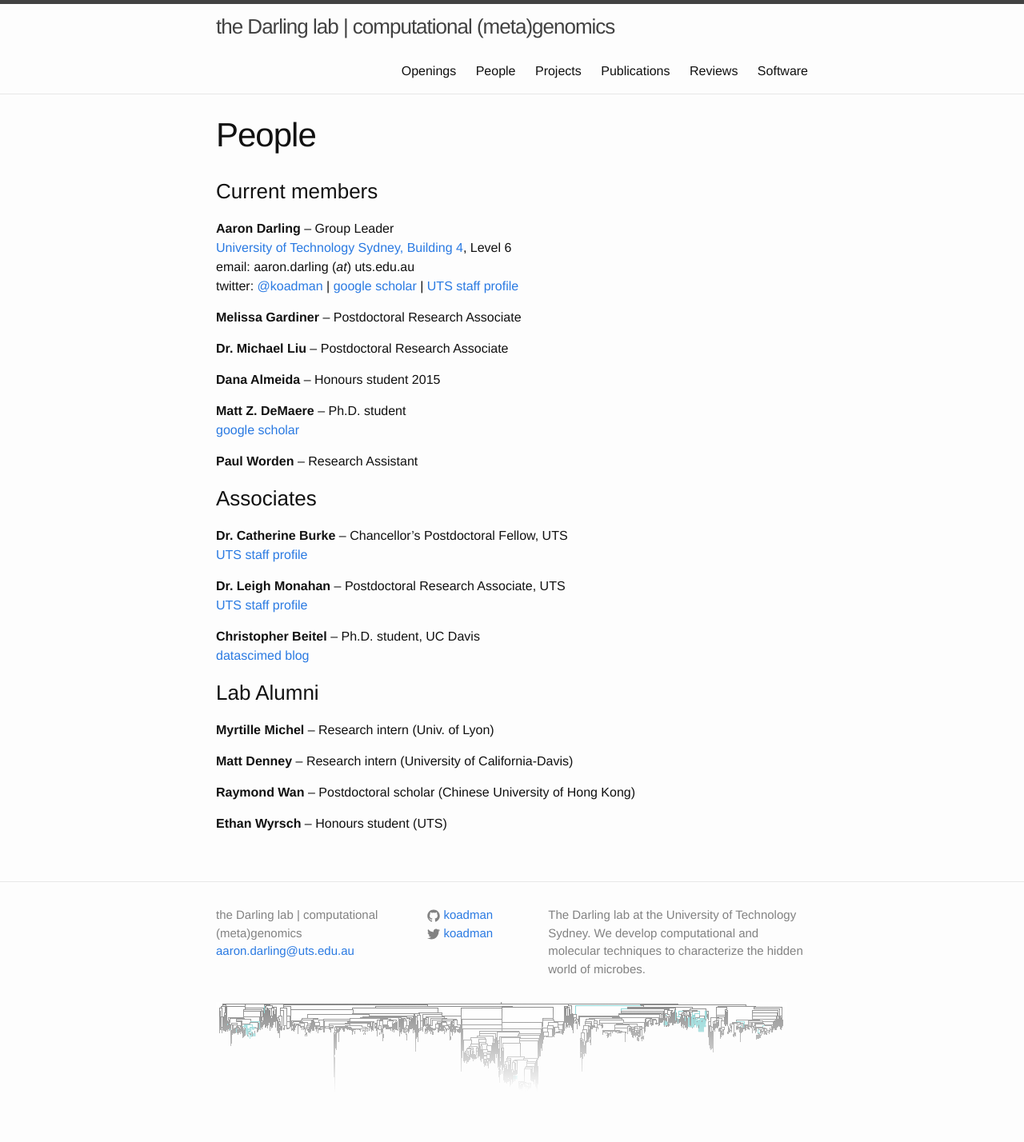
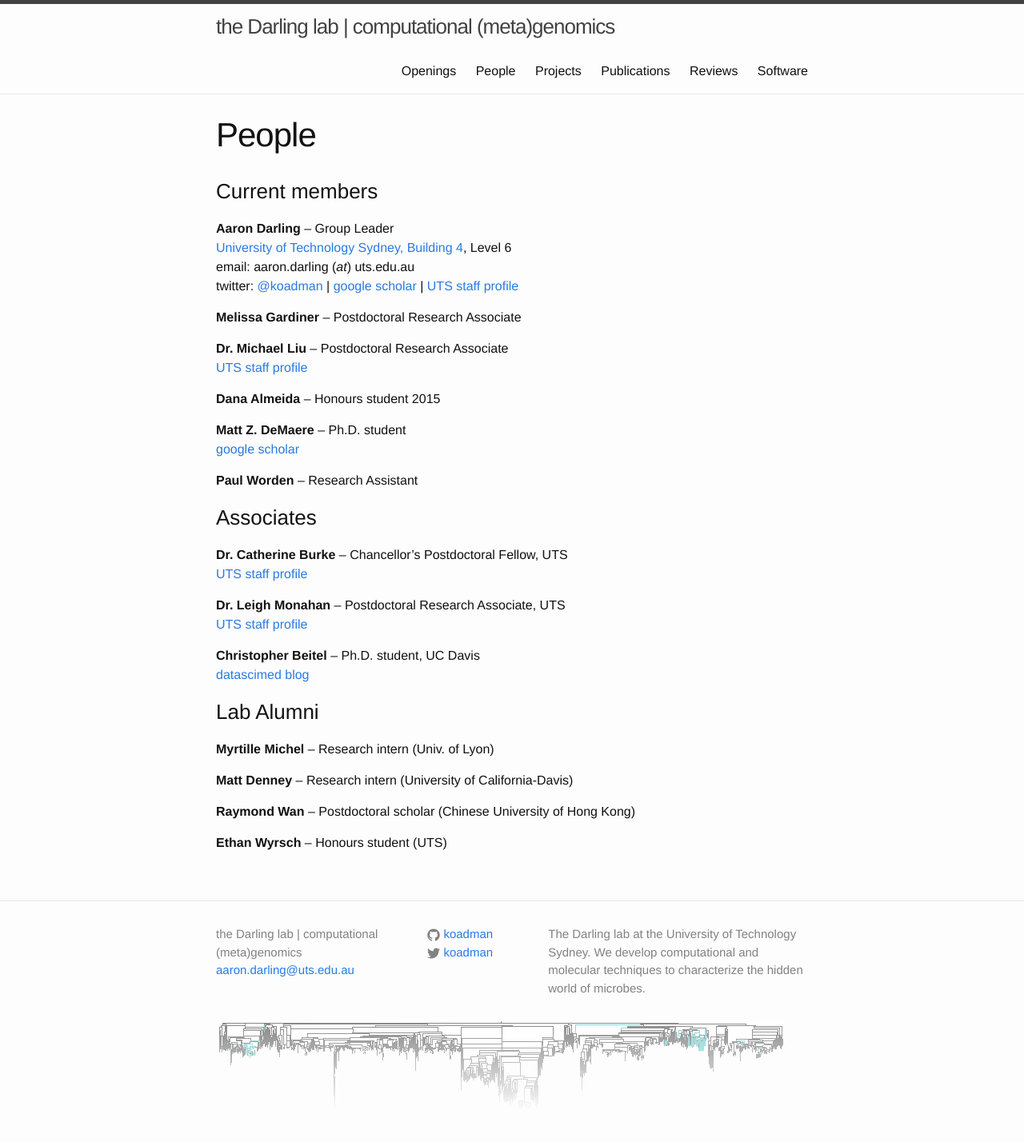
Before and after one commit to koadman/platypusfarm, a Jekyll site: the page built from darlinglab/people.md, in a window 1280 px wide. Shown: the whole page at 80% size. Built offline with Jekyll 4.4.1, drawn with Linux system fonts in a browser that asks for light colours; before the commit the page ends 1404 px from its top, so only the background shows below that.

Commit message:
add staff link

```diff
--- a/darlinglab/people.md
+++ b/darlinglab/people.md
@@ -13,7 +13,8 @@ twitter: [@koadman](http://twitter.com/koadman) | [google scholar](http://schola
 
 **Melissa Gardiner** -- Postdoctoral Research Associate
 
-**Dr. Michael Liu** -- Postdoctoral Research Associate
+**Dr. Michael Liu** -- Postdoctoral Research Associate<br/>
+[UTS staff profile](http://www.uts.edu.au/staff/michael.liu)
 
 **Dana Almeida** -- Honours student 2015
 
```
